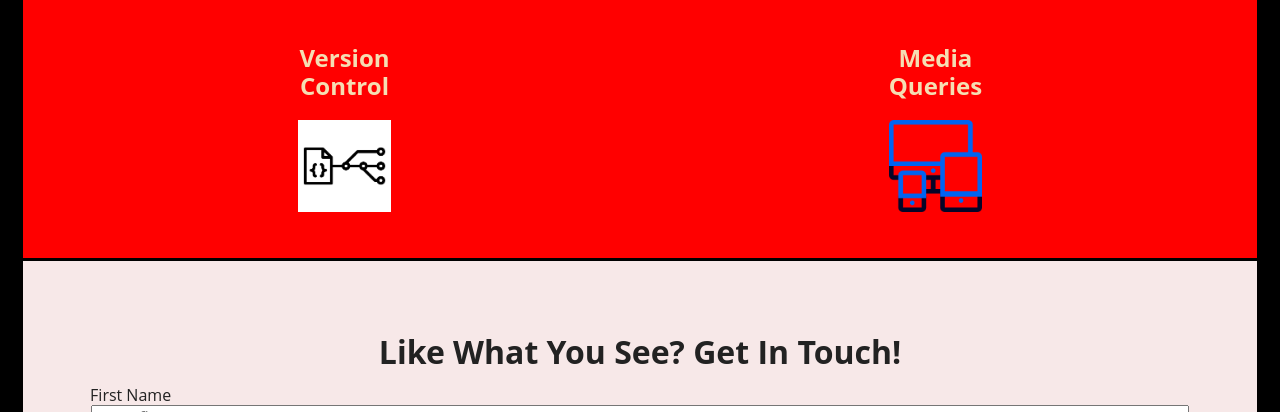
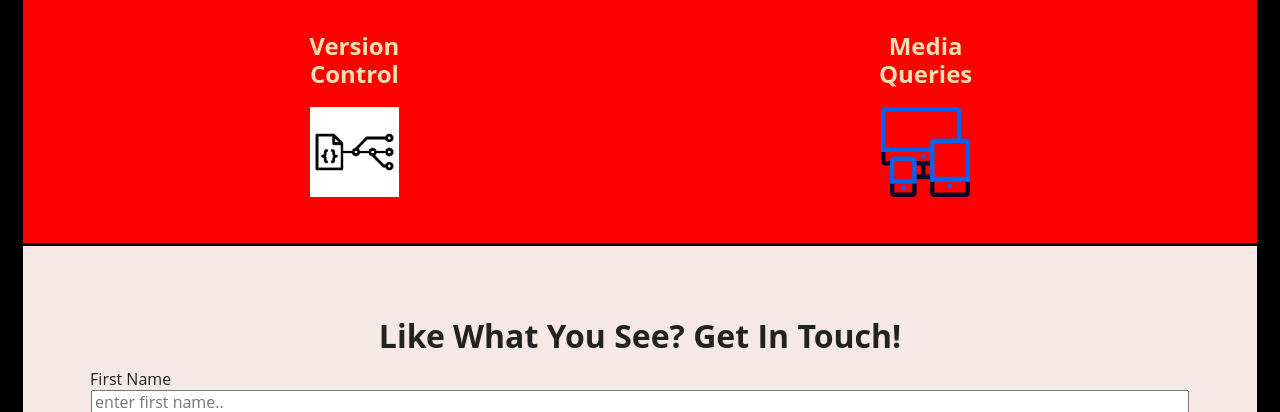
Before and after one commit to SharokM/my-portfolio, a website built with Parcel: page index.html in a window 1280 px wide. Shown: the part 2642-3054 px from the top of the page. Built offline with nearby package versions, Linux system fonts and the light colour scheme.

Commit message:
icon size edit

```diff
--- a/css/main.css
+++ b/css/main.css
@@ -887,7 +887,7 @@ form {
     display: flex;
     align-items: baseline;
     flex-flow: wrap;
-    width: 90%;
+    width: 87%;
     margin: auto;
   }
 
```
